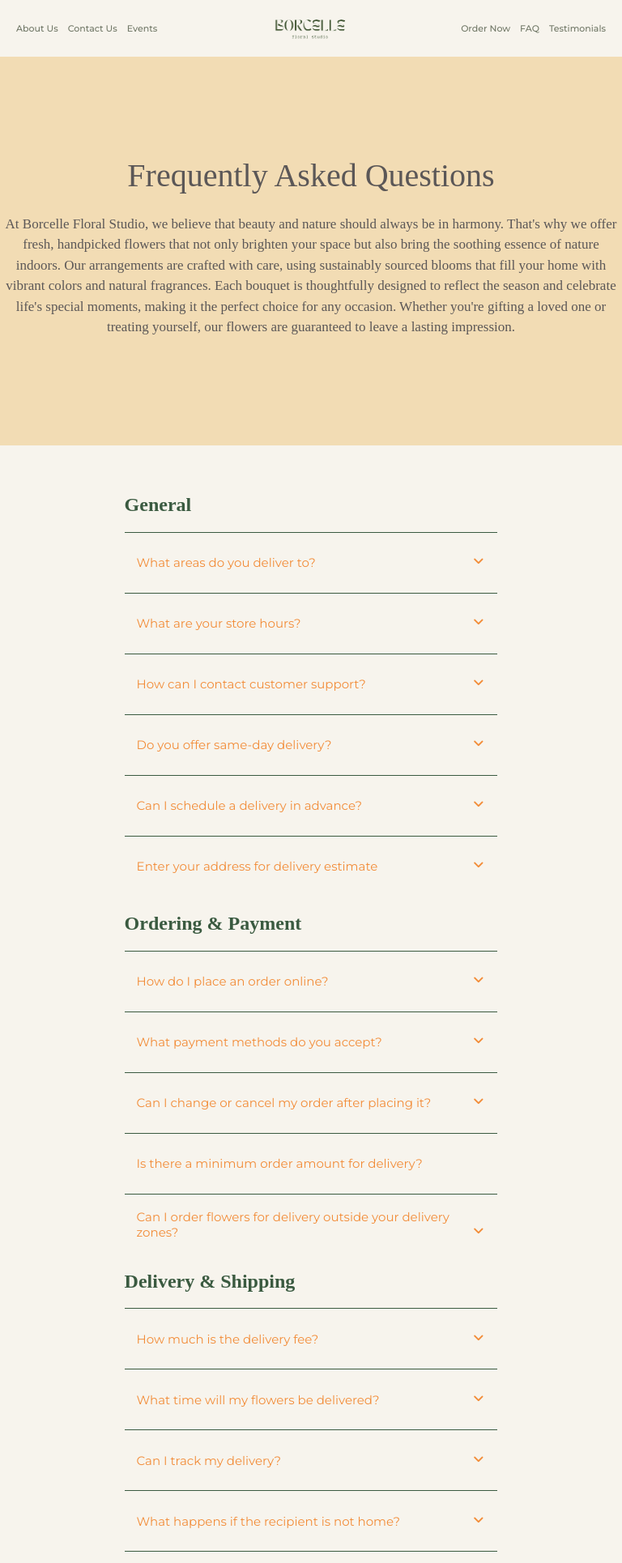
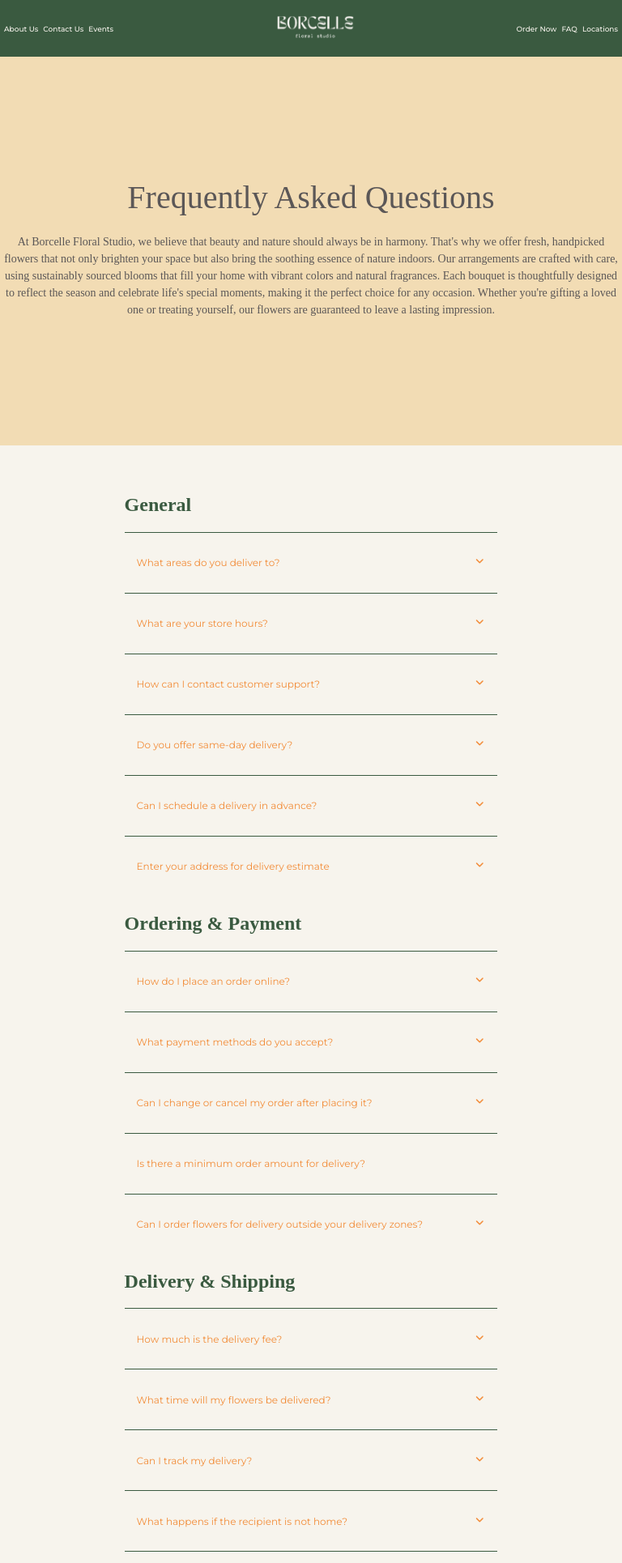
Before and after one commit to Rstark28/CS20Midterm, a Python web app: template site/templates/faq.html in a window 768 px wide. Shown: the top 1930 px of the page at 81% size. Run offline with Jinja, Linux system fonts and the light colour scheme; the template is opened without the code that fills it, so the values that code supplies are empty; some libraries are stand-ins or nearby versions.

Commit message:
updated FAQ

```diff
--- a/site/templates/faq.html
+++ b/site/templates/faq.html
@@ -38,7 +38,7 @@
         justify-content: space-between;
         align-items: center;
         font-family: "Montserrat", sans-serif;
-        background-color: #f7f4ed;
+        background-color: #3a5a40;
         width: 100%;
         height: 70px;
         padding: 0;
@@ -63,7 +63,7 @@
 
       .banner-links a {
         font-size: 1em;
-        color: #3a5a40;
+        color: #f7f4ed;
         font-weight: 500;
         text-decoration: none;
       }
@@ -260,10 +272,100 @@
         color: rgb(255, 255, 255);
       }
 
+      @media (min-width: 510px) and (max-width: 900px) {
+        .banner-links a {
+          font-size: 11px;
+          color: #f7f4ed;
+          white-space: nowrap;
+          padding: 0px;
+        }
+
+        .banner-links {
+          gap: 14px;
+        }
+
+        .banner-title img {
+          width: 100px;
+          height: auto;
+        }
+
+        .right {
+          margin-left: 0px;
+          margin-right: 15px;
+          margin-top: 0px;
+          margin-bottom: 0px;
+        }
+
+        .left {
+          margin-left: 15px;
+          margin-right: 0px;
+          margin-top: 0px;
+          margin-bottom: 0px;
+        }
+
+        .intro {
+          flex-direction: column;
+          align-items: start;
+          height: 60%;
+        }
+
+        .flower_banner {
+          display: none;
+        }
+
+        .intro-text {
+          display: flex;
+          justify-content: center;
+          align-items: center;
+          font-size: 17px;
+          text-align: center;
+          margin-left: auto;
+          margin: auto;
+        }
+
+        .questions_container {
+          width: 100%;
+        }
+
+        .question_button {
+          font-size: 15px;
+        }
+
+        .question_button:hover {
+          background-color: #d6ffb0;
+        }
+
+        .question_answer {
+          font-size: 13px;
+        }
+
+        button#getEstimate {
+          padding: 3px 3px;
+          font-size: 12px;
+          margin-top: 0px;
+          margin-right: 0px;
+          margin-bottom: 0px;
+          margin-left: 15px;
+        }
+
+        input#userAddress {
+          width: 45%;
+          font-size: 12px;
+          margin-top: 5px;
+          margin-right: 0px;
+        }
+
+        #storeLocationSelector {
+          padding: 0;
+          font-size: 15px;
+          margin: 0;
+        }
+      }
+
       @media (max-width: 768px) {
         .banner-links a {
-          font-size: 8px;
-          color: rgb(113, 120, 103);
+          font-size: 9px;
+          color: #f7f4ed;
           white-space: nowrap;
           padding: 0px;
         }
@@ -328,85 +430,34 @@
         }
 
         button#getEstimate {
-          padding: 7px 12px;
-          font-size: 12px;
+          padding: 5px 5px;
+          font-size: 10px;
+          margin: 0px;
         }
 
         input#userAddress {
-        width: 45%;
-        font-size: 12px;
-      }
-
-
-      }
-
-      @media (min-width: 510px) and (max-width: 900px) {
-        .banner-links a {
-          font-size: 11px;
-          color: rgb(113, 120, 103);
-          white-space: nowrap;
-          padding: 0px;
+          width: 50%;
+          font-size: 10px;
+          margin-top: 5px;
+          margin-right: 0px;
         }
 
-        .banner-links {
-          gap: 12px;
-        }
-
-        .banner-title img {
-          width: 100px;
-          height: auto;
-        }
-
-        .right {
-          margin-left: 0px;
-          margin-right: 20px;
-          margin-top: 0px;
-          margin-bottom: 0px;
-        }
-
-        .left {
-          margin-left: 20px;
+        #storeLocationSelector {
+          padding: 0;
+          font-size: 10px;
+          margin-left: 3px;
           margin-right: 0px;
           margin-top: 0px;
           margin-bottom: 0px;
         }
 
-        .intro {
-          flex-direction: column;
-          align-items: start;
-          height: 60%;
-        }
-
-        .flower_banner {
-          display: none;
-        }
-
-        .intro-text {
-          display: flex;
-          justify-content: center;
-          align-items: center;
-          font-size: 17px;
-          text-align: center;
-          margin-left: auto;
-          margin: auto;
-        }
-
-        .questions_container {
-          width: 100%;
-        }
-
-        .question_button {
-          font-size: 15px;
-        }
-
-        .question_button:hover {
-          background-color: #d6ffb0;
-        }
-
-        .question_answer {
-          font-size: 13px;
+        #storeLocal {
+          font-size: 10px;
         }
       }
+
+
+
     </style>
   </head>
 
@@ -418,13 +469,13 @@
         <a href="events.html">Events</a>
       </div>
       <a class="banner-title" href="./index.html">
-        <img src="../static/images/secondarylogo50k.png" alt="Store Logo" />
+        <img src="../static/images/tertiarylogo50kb.png" alt="Store Logo" />
       </a>
 
       <div class="banner-links right">
         <a href="order.html">Order Now</a>
         <a href="faq.html">FAQ</a>
-        <a href="testimonials.html">Testimonials</a>
+        <a href="locations.html">Locations</a>
       </div>
     </div>
 
@@ -735,7 +813,13 @@
     </script>
     <script>
       function initMap() {
-        const storeLocation = { lat: 42.3601, lng: -71.0589 };
+        const foundStoreCoordinates = document
+          .getElementById("storeLocationSelector")
+          .value.split(",");
+        const storeLocation = {
+          lat: parseFloat(foundStoreCoordinates[0]),
+          lng: parseFloat(foundStoreCoordinates[1]),
+        };
 
         const map = new google.maps.Map(document.getElementById("map"), {
           zoom: 11,
```
Also changed, not shown: other parts of site/templates/faq.html (+42 -3 lines).
